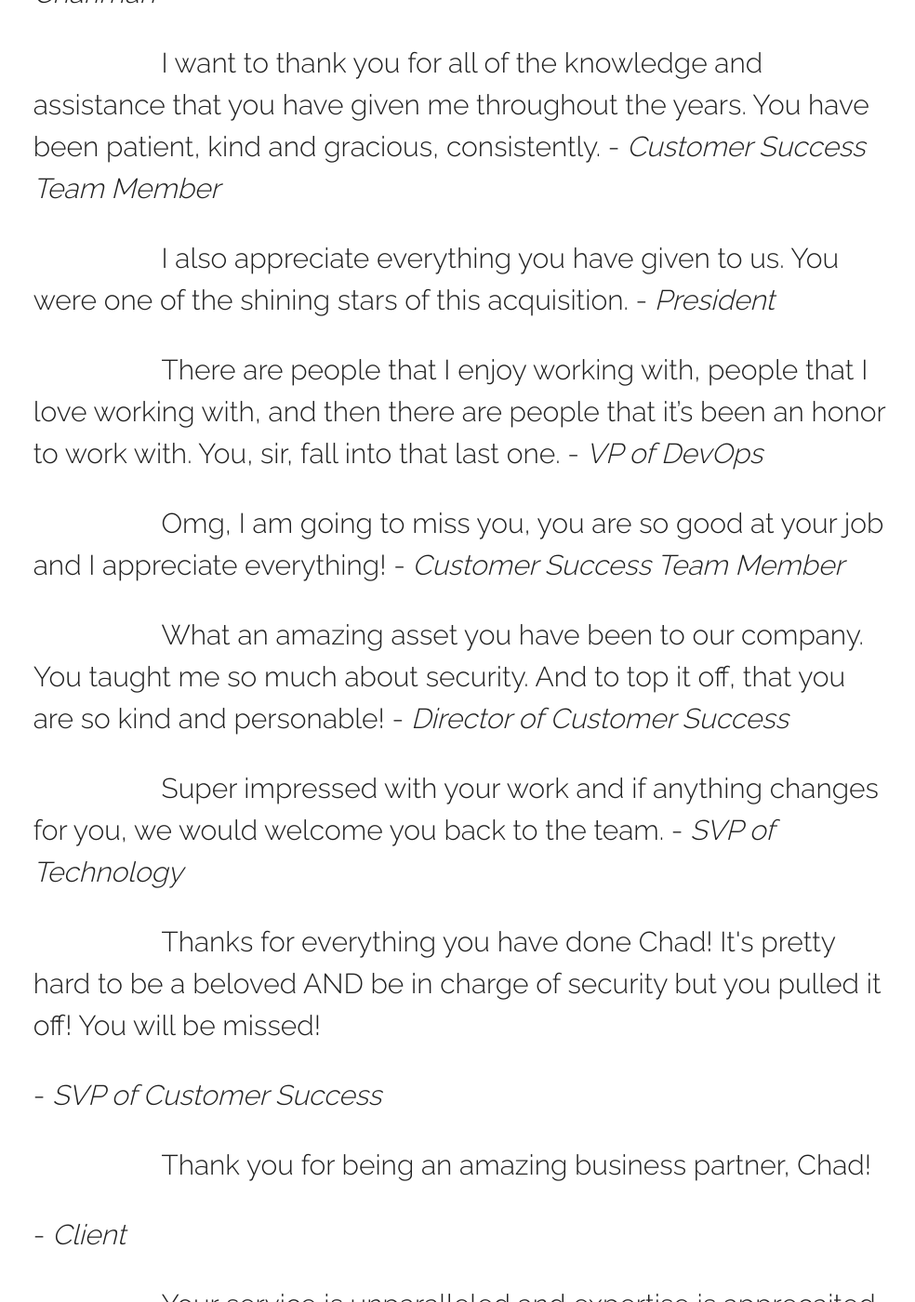
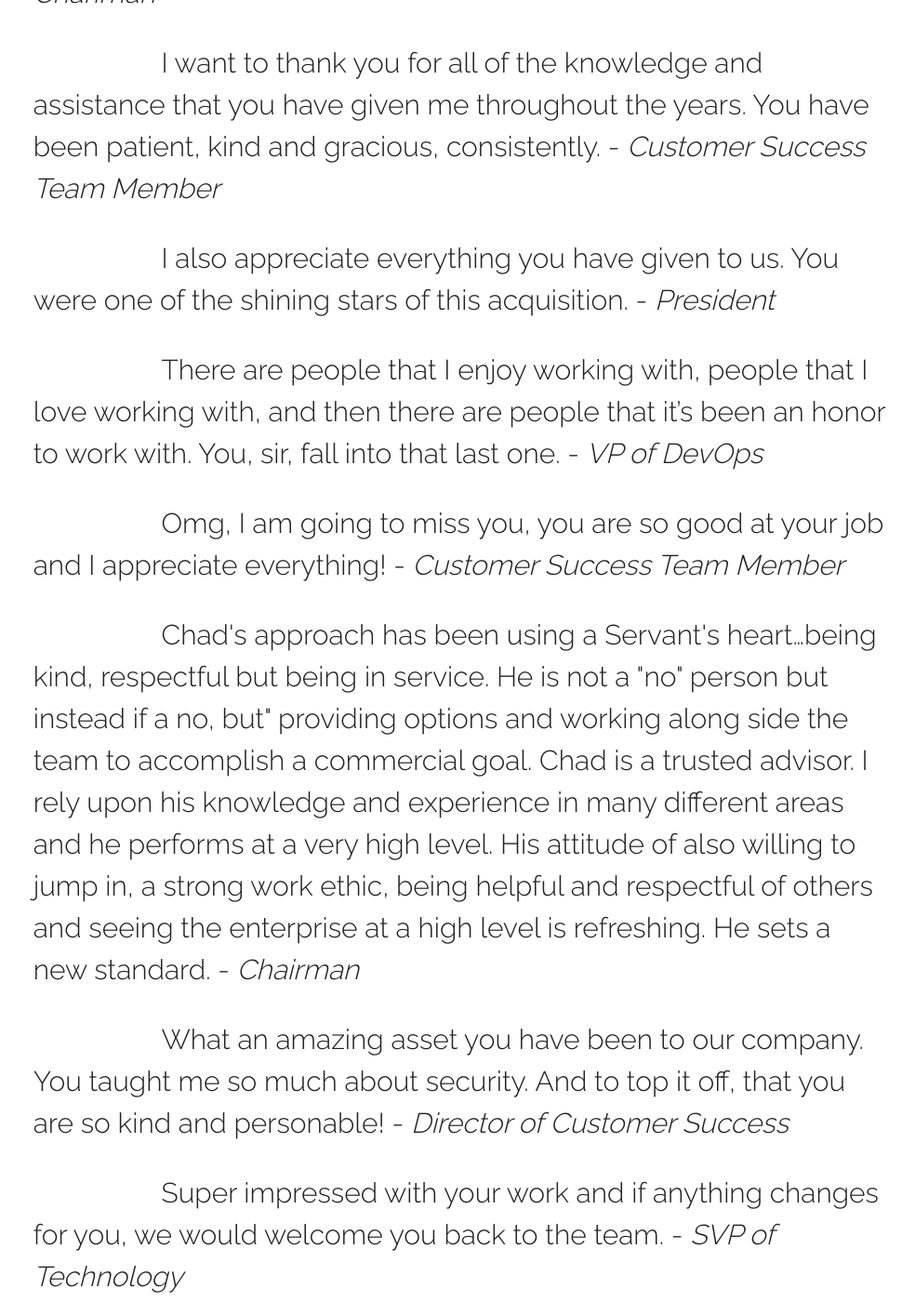
Before and after one commit to chadchudson/chadchudson.github.io, a Jekyll site: the page built from projects.html, in a window 1280 px wide and 1400 px high, scrolled down 1700 px. Shown: the whole window at 93% size, without its empty margins (145-1129 px from the left). Built offline with Jekyll 4.4.1, drawn with Linux system fonts in a browser that asks for light colours; nearby versions of some CDN libraries; some of the changed text lies outside the part shown.

Commit message:
fixed html tags

```diff
--- a/projects.html
+++ b/projects.html
@@ -41,35 +41,43 @@ author: Pele
         - <cite>Customer Success Team Member</cite>
       </p>
       <p>
-        I also appreciate everything you have given to us. You were one of the shining stars of this acquisition.
+        <quote>I also appreciate everything you have given to us. You were one of the shining stars of this acquisition.</quote>
         - <cite>President</cite>
       </p>
       <p>
-        There are people that I enjoy working with, people that I love working with, and then there are people that it’s been an honor to work with. You, sir, fall into that last one.
+        <quote>There are people that I enjoy working with, people that I love working with, and then there are people that it’s been an honor to work with. You, sir, fall into that last one.</quote>
         - <cite>VP of DevOps</cite>
       </p>
       <p>
-        Omg, I am going to miss you, you are so good at your job and I appreciate everything!
+        <quote>Omg, I am going to miss you, you are so good at your job and I appreciate everything!</quote>
         - <cite>Customer Success Team Member</cite>
       </p>
       <p>
-        What an amazing asset you have been to our company. You taught me so much about security. And to top it off, that you are so kind and personable!
+        <quote>Chad's approach has been using a Servant's heart…being kind, respectful but being in service. He is not a "no" person but instead if a no, but" providing options and working along side the team to accomplish a commercial goal. Chad is a trusted advisor. I rely upon his knowledge and experience in many different areas and he performs at a very high level. His attitude of also willing to jump in, a strong work ethic, being helpful and respectful of others and seeing the enterprise at a high level is refreshing. He sets a new standard.</quote>
+        - <cite>Chairman</cite>
+      </p>
+      <p>
+        <quote>What an amazing asset you have been to our company. You taught me so much about security. And to top it off, that you are so kind and personable!</quote>
         - <cite>Director of Customer Success</cite>
       </p>
       <p>
-       Super impressed with your work and if anything changes for you, we would welcome you back to the team.
+       <quote>Super impressed with your work and if anything changes for you, we would welcome you back to the team.</quote>
         - <cite>SVP of Technology</cite>
       </p>
-      <p>Thanks for everything you have done Chad! It's pretty hard to be a beloved AND be in charge of security but you pulled it off! You will be missed!</p>
+      <p>
+      <quote>Thanks for everything you have done Chad! It's pretty hard to be a beloved AND be in charge of security but you pulled it off! You will be missed!</p>
         - <cite>SVP of Customer Success</cite>
-      <p>Thank you for being an amazing business partner, Chad!</p>
+      </p>
+      <p>
+        <quote>Thank you for being an amazing business partner, Chad!</quote>
         - <cite>Client</cite>
+      </p>
       <p>
-        Your service is unparalleled and expertise is apprecaited. You set a new bar.
+        <quote>Your service is unparalleled and expertise is apprecaited. You set a new bar.</quote>
         - <cite>CEO</cite>
       </p>
       <p>
-        Wow! I can't believe two hours is over. That was the most engaging, informative, and enjoyable security awareness training I have experienced. My entire staff was engaged and asking good questions.
+        <quote>Wow! I can't believe two hours is over. That was the most engaging, informative, and enjoyable security awareness training I have experienced. My entire staff was engaged and asking good questions.</quote>
         - <cite>CTO and client for custom designed live security awareness training</cite>
       </p>
     </div>
```
Also changed, not shown: projects/index.html (+17 -9 lines).
